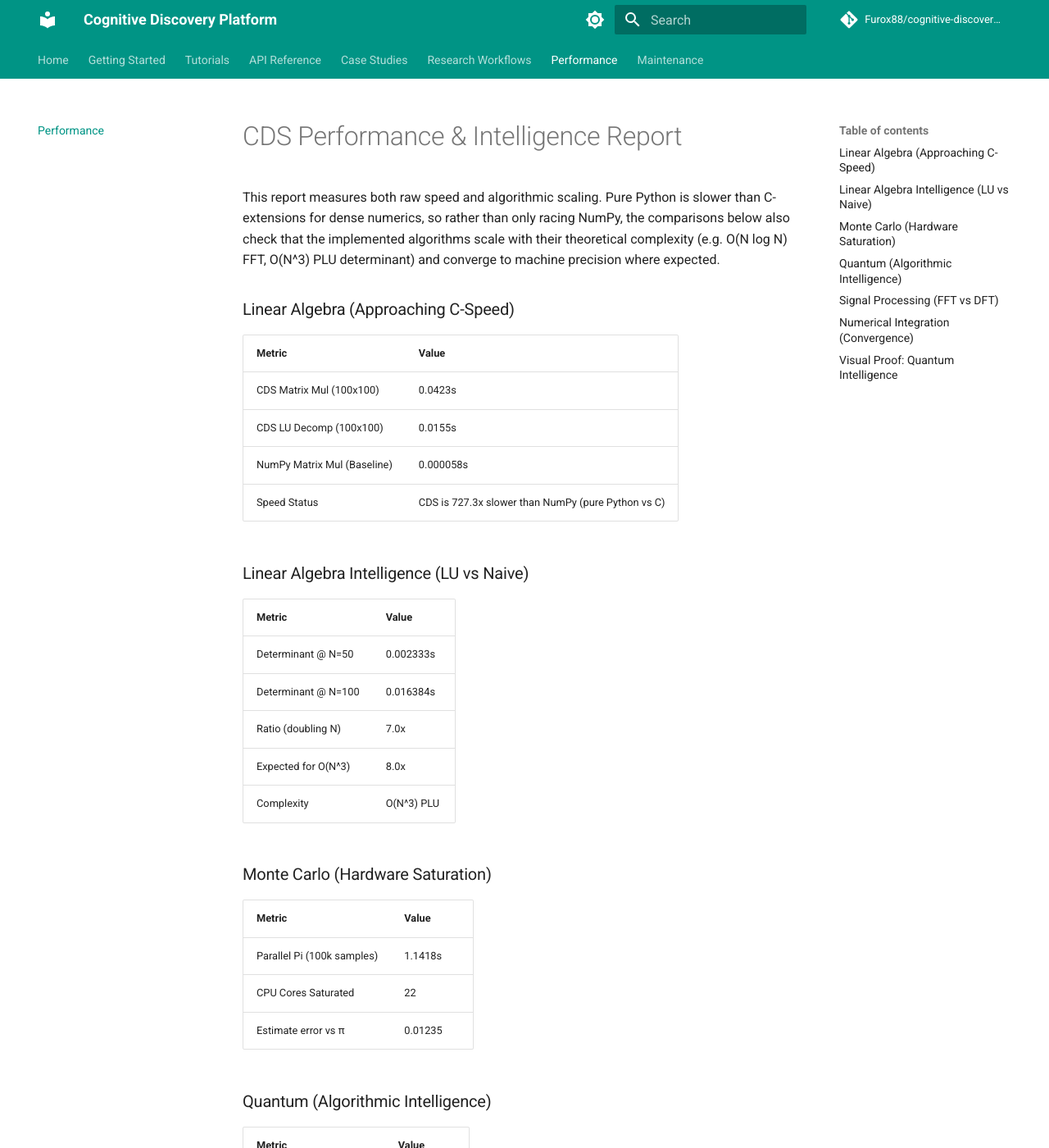
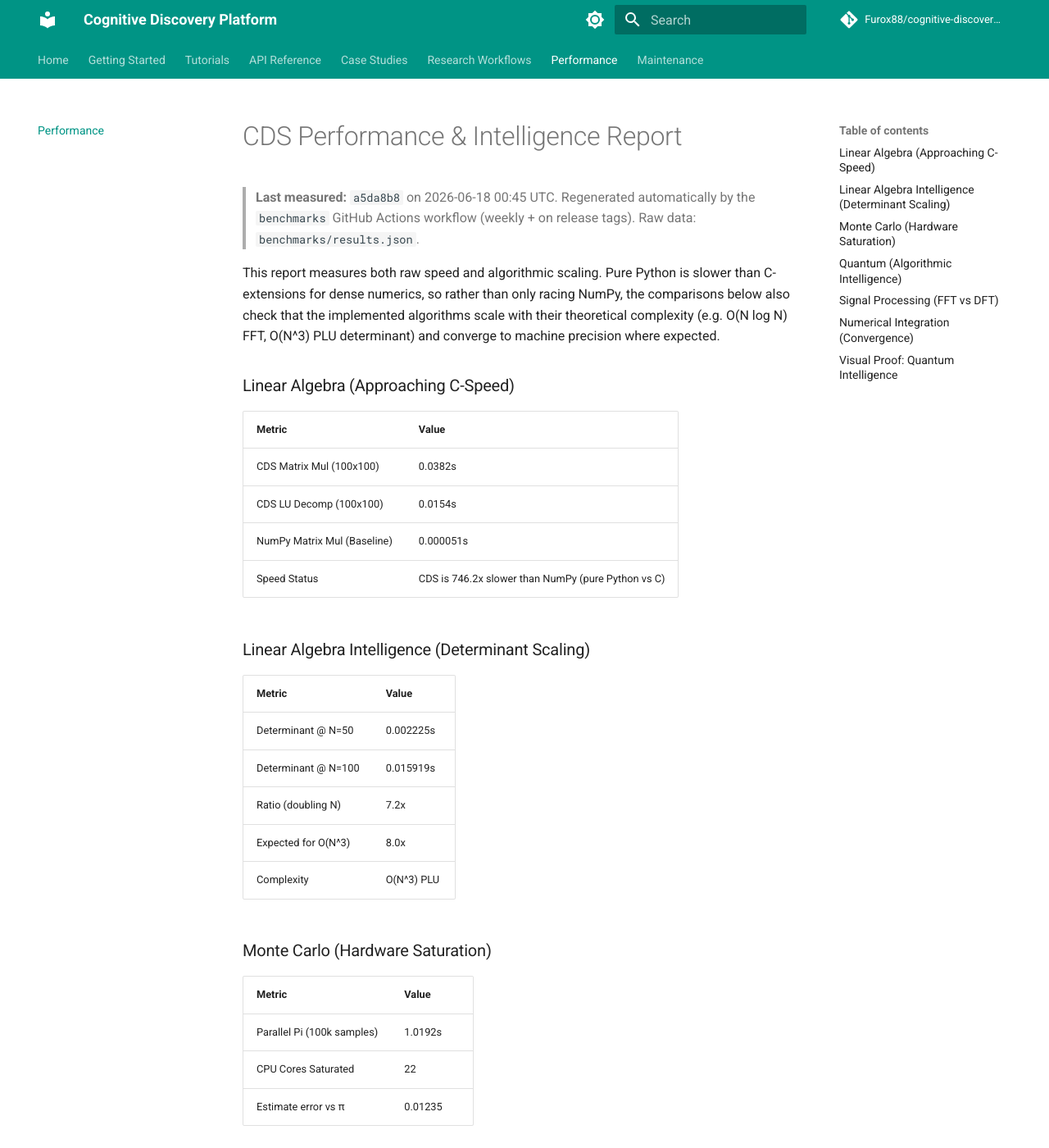
Before and after one commit to Furox88/cognitive-discovery-system, an MkDocs documentation site: the page built from docs/benchmarks.md, in a window 1280 px wide and 1400 px high. Shown: the whole window at 82% size. Built offline with MkDocs 1.6.1 and Material for MkDocs 9.7.7, drawn with Linux system fonts in a browser that asks for light colours; comment, search, counter and statistics services are not loaded; some of the changed text lies outside the part shown.

Commit message:
docs(benchmarks): regenerate results from latest run (a5da8b8)

```diff
--- a/docs/benchmarks.md
+++ b/docs/benchmarks.md
@@ -1,45 +1,47 @@
 # CDS Performance & Intelligence Report
+
+> **Last measured:** `a5da8b8` on 2026-06-18 00:45 UTC. Regenerated automatically by the `benchmarks` GitHub Actions workflow (weekly + on release tags). Raw data: `benchmarks/results.json`.
 
 This report measures both raw speed and algorithmic scaling. Pure Python is slower than C-extensions for dense numerics, so rather than only racing NumPy, the comparisons below also check that the implemented algorithms scale with their theoretical complexity (e.g. O(N log N) FFT, O(N^3) PLU determinant) and converge to machine precision where expected.
 
 ### Linear Algebra (Approaching C-Speed)
 | Metric | Value |
 |--------|-------|
-| CDS Matrix Mul (100x100) | 0.0423s |
-| CDS LU Decomp (100x100) | 0.0155s |
-| NumPy Matrix Mul (Baseline) | 0.000058s |
-| Speed Status | CDS is 727.3x slower than NumPy (pure Python vs C) |
+| CDS Matrix Mul (100x100) | 0.0382s |
+| CDS LU Decomp (100x100) | 0.0154s |
+| NumPy Matrix Mul (Baseline) | 0.000051s |
+| Speed Status | CDS is 746.2x slower than NumPy (pure Python vs C) |
 
-### Linear Algebra Intelligence (LU vs Naive)
+### Linear Algebra Intelligence (Determinant Scaling)
 | Metric | Value |
 |--------|-------|
-| Determinant @ N=50 | 0.002333s |
-| Determinant @ N=100 | 0.016384s |
-| Ratio (doubling N) | 7.0x |
+| Determinant @ N=50 | 0.002225s |
+| Determinant @ N=100 | 0.015919s |
+| Ratio (doubling N) | 7.2x |
 | Expected for O(N^3) | 8.0x |
 | Complexity | O(N^3) PLU |
 
 ### Monte Carlo (Hardware Saturation)
 | Metric | Value |
 |--------|-------|
-| Parallel Pi (100k samples) | 1.1418s |
+| Parallel Pi (100k samples) | 1.0192s |
 | CPU Cores Saturated | 22 |
 | Estimate error vs π | 0.01235 |
 
 ### Quantum (Algorithmic Intelligence)
 | Metric | Value |
 |--------|-------|
-| Intelligent O(1) Sampling | 0.0068s |
-| Naive Brute Force (Est.) | 0.41s |
-| Intelligence Speedup | 60.3x Faster |
+| Intelligent O(1) Sampling | 0.0072s |
+| Naive Brute Force (Est.) | 0.43s |
+| Intelligence Speedup | 59.7x Faster |
 
 ### Signal Processing (FFT vs DFT)
 | Metric | Value |
 |--------|-------|
 | Signal length | 1024 samples |
-| CDS FFT (radix-2, O(N log N)) | 0.001766s |
-| Naive DFT (O(N^2)) | 0.210229s |
-| Algorithmic speedup | 119x |
+| CDS FFT (radix-2, O(N log N)) | 0.001671s |
+| Naive DFT (O(N^2)) | 0.206159s |
+| Algorithmic speedup | 123x |
 
 ### Numerical Integration (Convergence)
 | Metric | Value |
```
Also changed, not shown: other parts of docs/benchmarks.md (+3 -3 lines), 1 other file.
